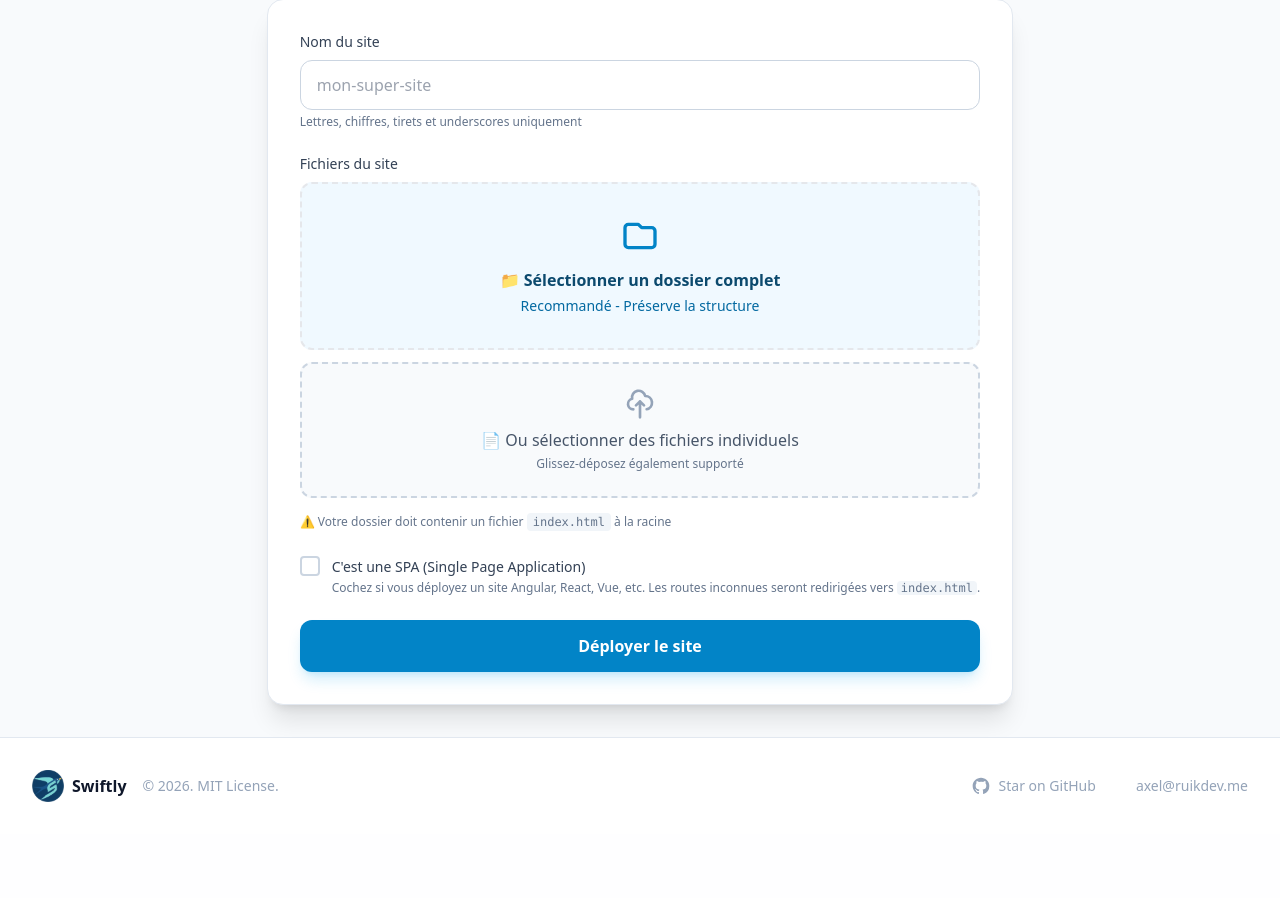
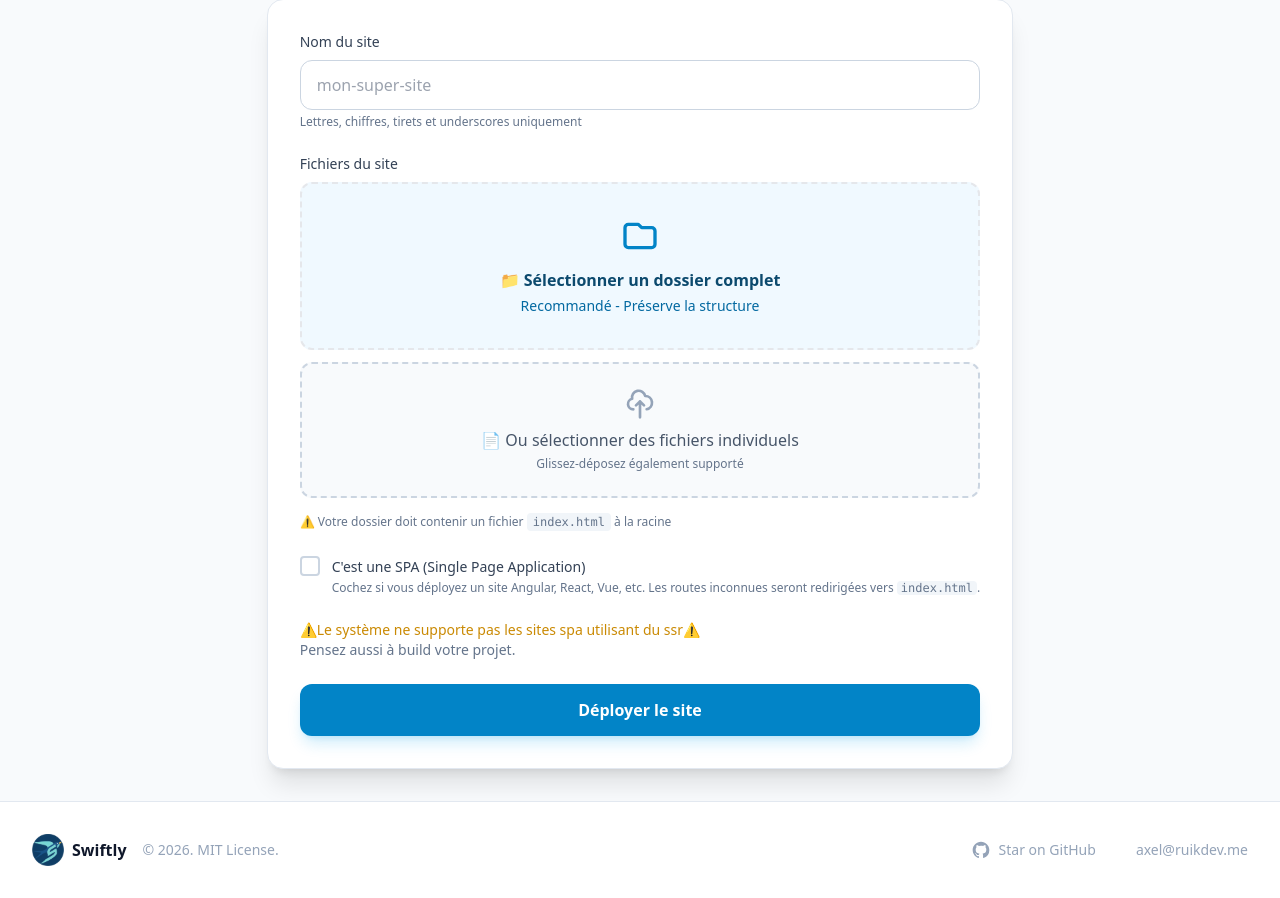
Before and after one commit to ruikdev/Swiftly, a Flask app: template templates/dashboard_deploy.html in a window 1280 px wide. Shown: the part 238-1136 px from the top of the page. Before the commit the page ends 1040 px from the top, so only its background shows below. Run offline with Flask 3, Linux system fonts and the light colour scheme; the template is opened without the code that fills it, so the values that code supplies are empty; some libraries are stand-ins or nearby versions.

Commit message:
feat: ajouter un avertissement pour les sites SPA utilisant SSR et rappeler de construire le projet

```diff
--- a/templates/dashboard_deploy.html
+++ b/templates/dashboard_deploy.html
@@ -89,6 +89,15 @@
                         <p class="text-xs text-slate-500 mt-0.5">Cochez si vous déployez un site Angular, React, Vue, etc. Les routes inconnues seront redirigées vers <code class="bg-slate-100 px-1 rounded">index.html</code>.</p>
                     </div>
                 </label>
+            </div>
+
+            <div>
+                <p class="text-sm text-yellow-600">
+                    ⚠️Le système ne supporte pas les sites spa utilisant du ssr⚠️
+                </p>
+                <p class="text-sm text-slate-500">
+                    Pensez aussi à build votre projet.
+                </p>
             </div>
 
             <div id="uploadProgress" class="hidden">
```
